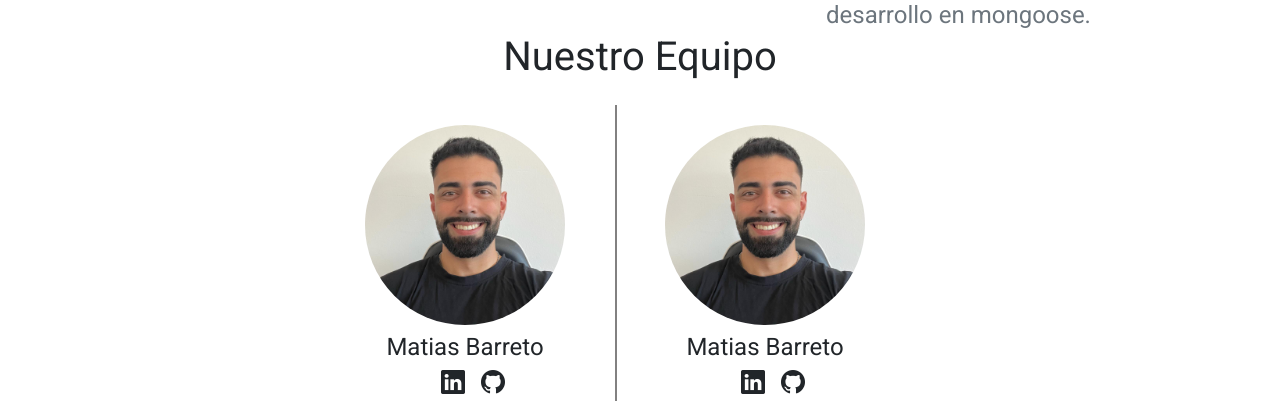
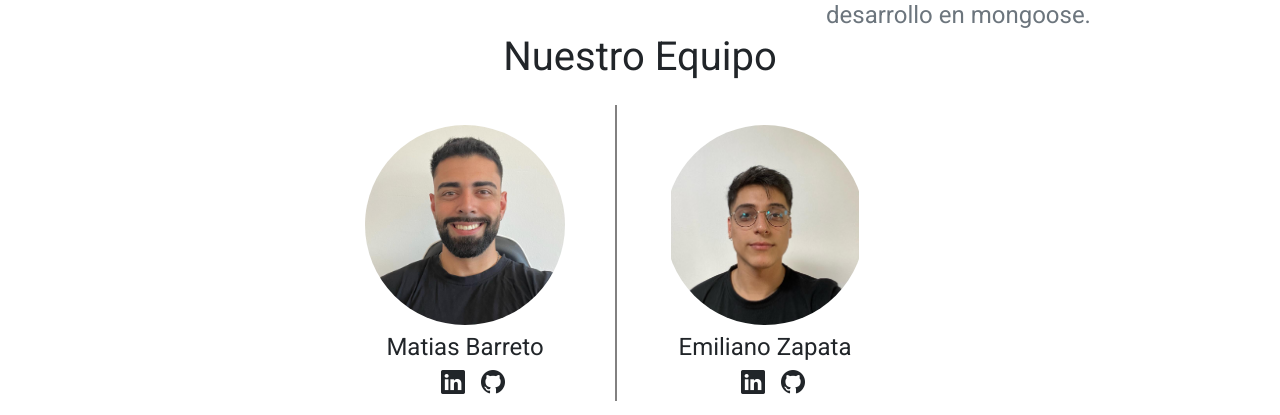
Before and after one commit to emilianozapata01/HackAcademy_FinalProyect_E-commerce, a React (Vite) app: page /about-this-proyect in a window 1280 px wide. Shown: the part 2580-2995 px from the top of the page. Built offline with nearby package versions, Linux system fonts and the light colour scheme; no server answers.

Commit message:
Emi About this proyect

```diff
--- a/src/pages/AboutThisProyect.jsx
+++ b/src/pages/AboutThisProyect.jsx
@@ -224,18 +224,18 @@ function AboutThisProyect({ hovered, setShowNavAndFooter }) {
                 >
                   <img
                     className={`mb-3 ${AboutThisProyectStyle.ProfileImage}`}
-                    src="mati.jpeg"
-                    alt="El mati"
+                    src="emi1.jpg"
+                    alt="El Emi"
                   />
                   <div>
-                    <p className="mt-2 mb-0">Matias Barreto</p>
+                    <p className="mt-2 mb-0">Emiliano Zapata</p>
                     <a
                       className="m-3"
-                      href="https://www.linkedin.com/in/matias-barreto/"
+                      href="https://www.linkedin.com/in/emiliano~zapata/"
                     >
                       <i className="bi bi-linkedin"></i>
                     </a>
-                    <a href="https://github.com/MatiasBarreto1595">
+                    <a href="https://github.com/emilianozapata01">
                       <i className="bi bi-github"></i>
                     </a>
                   </div>
```
Also changed, not shown: public/emi1.jpg (added).
